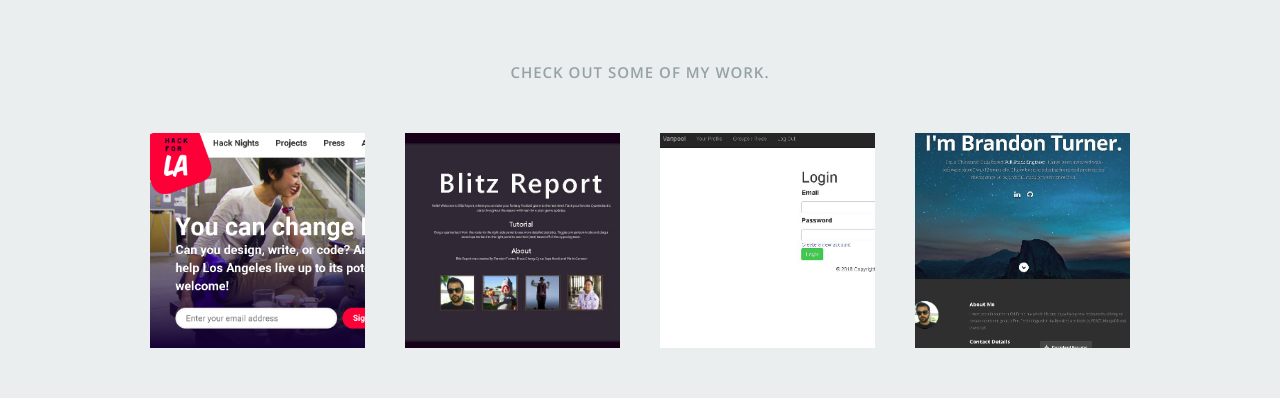
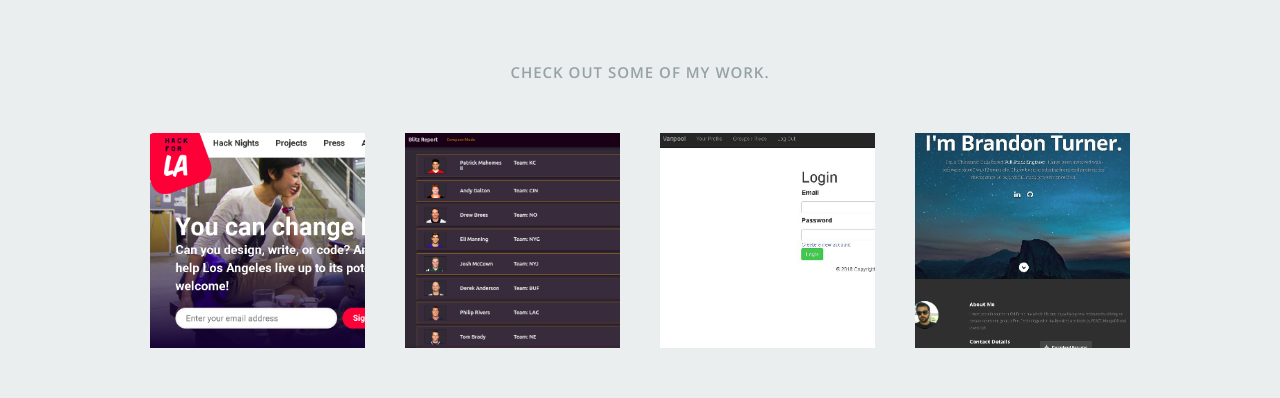
Before and after one commit to brandonjturner/brandonjturner.github.io, a React (Create React App) app: page / in a window 1280 px wide. Shown: the part 3580-3978 px from the top of the page. Built offline with nearby package versions, Linux system fonts and the light colour scheme.

Commit message:
added new BlitzReport pic

```diff
--- a/public/css/layout.css
+++ b/public/css/layout.css
@@ -1,32 +1,6 @@
-/*
-=====================================================================
-*   Ceevee v1.0 Layout Stylesheet
-*   url: styleshout.com
-*   03-18-2014
-=====================================================================
 
-   TOC:
-   a. General Styles
-   b. Header Styles
-   c. About Section
-   d. Resume Section
-   e. Portfolio Section
-   f. Call To Action Section
-   g. Testimonials Section
-   h. Contact Section
-   i. Footer
-
-===================================================================== */
-
-/* ------------------------------------------------------------------ */
-/* a. General Styles
-/* ------------------------------------------------------------------ */
 
 body { background: #0f0f0f; }
-
-/* ------------------------------------------------------------------ */
-/* b. Header Styles
-/* ------------------------------------------------------------------ */
 
 header {
    position: relative;
@@ -436,6 +410,8 @@ ul#nav li.current a { color: #F06000; }
    background: #fff;
    overflow: hidden;
    position: relative;
+   width: 100%;
+   height: 100%;
 
    -webkit-transition: all 0.3s ease-in-out;
 	-moz-transition: all 0.3s ease-in-out;
--- a/public/resumeData.json
+++ b/public/resumeData.json
@@ -115,8 +115,8 @@
       },
       {
         "title":"Blitz Report",
-        "category":"Web app with authentication for Fantasy Footbal fans. Keeps track and saves QB information weekly to user profiles.",
-        "image":"blitzreport.jpg",
+        "category":"You can take your Fantasy Football game to the next level. Track your favorite Quarterback's stats throughout the season with real-time post-game updates.",
+        "image":"blitzreport.png",
         "url":"https://blitzreport.herokuapp.com/"
       },
       {
```
Also changed, not shown: public/images/portfolio/blitzreport.jpg (deleted), public/images/portfolio/blitzreport.png (added).
